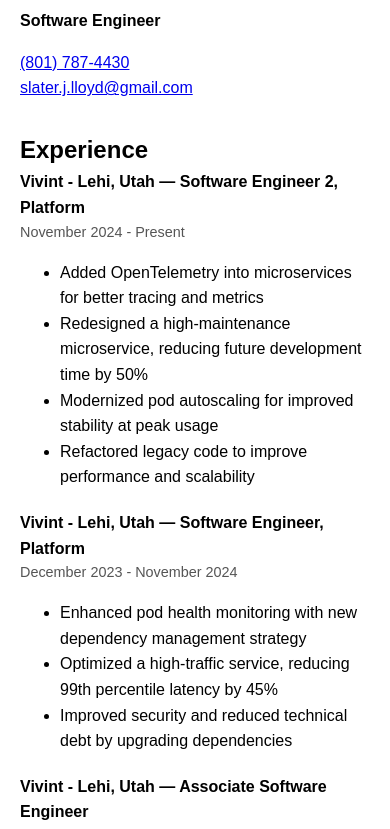
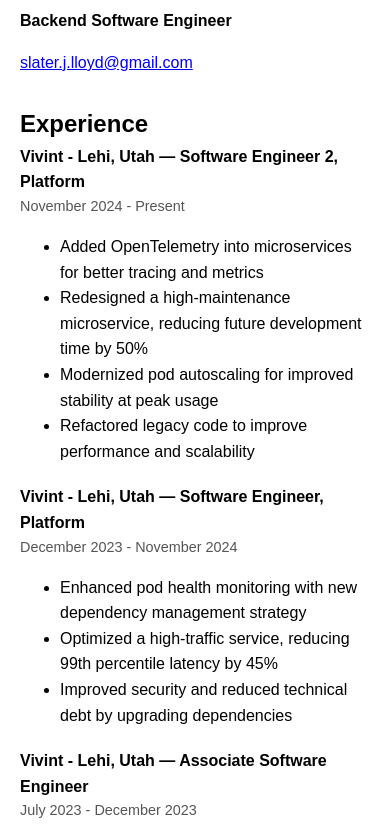
Before and after one commit to SlaterL/SlaterL.github.io, a plain HTML site: page index.html in a window 390 px wide. Shown: the part 99-928 px from the top of the page. Drawn offline with Linux system fonts and the light colour scheme.

Commit message:
remove my phone number, nobody needs that

```diff
--- a/index.html
+++ b/index.html
@@ -35,10 +35,9 @@
 </head>
 <body>
   <h1>Slater Lloyd</h1>
-  <p><strong>Software Engineer</strong></p>
+  <p><strong>Backend Software Engineer</strong></p>
 
   <p>
-    <a href="tel:+18017874430">(801) 787-4430</a><br />
     <a href="mailto:slater.j.lloyd@gmail.com">slater.j.lloyd@gmail.com</a>
   </p>
 
```
